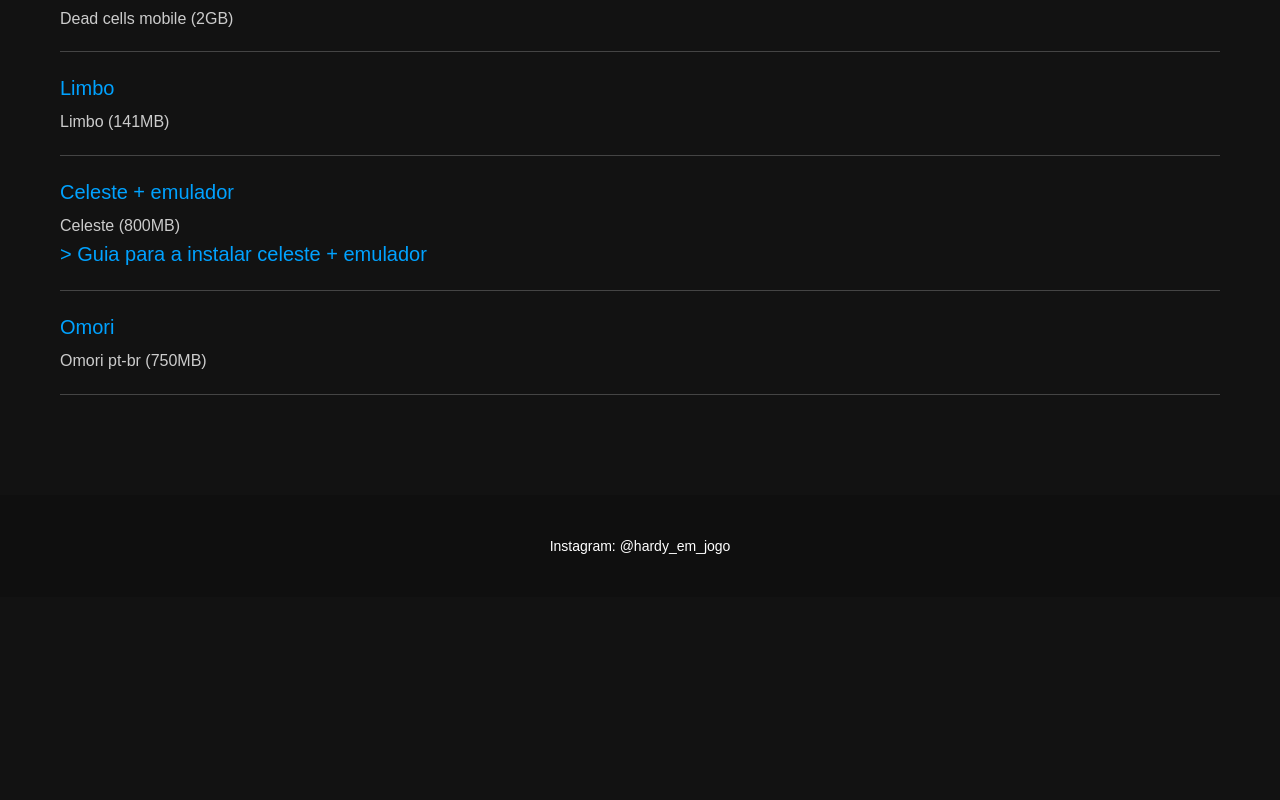
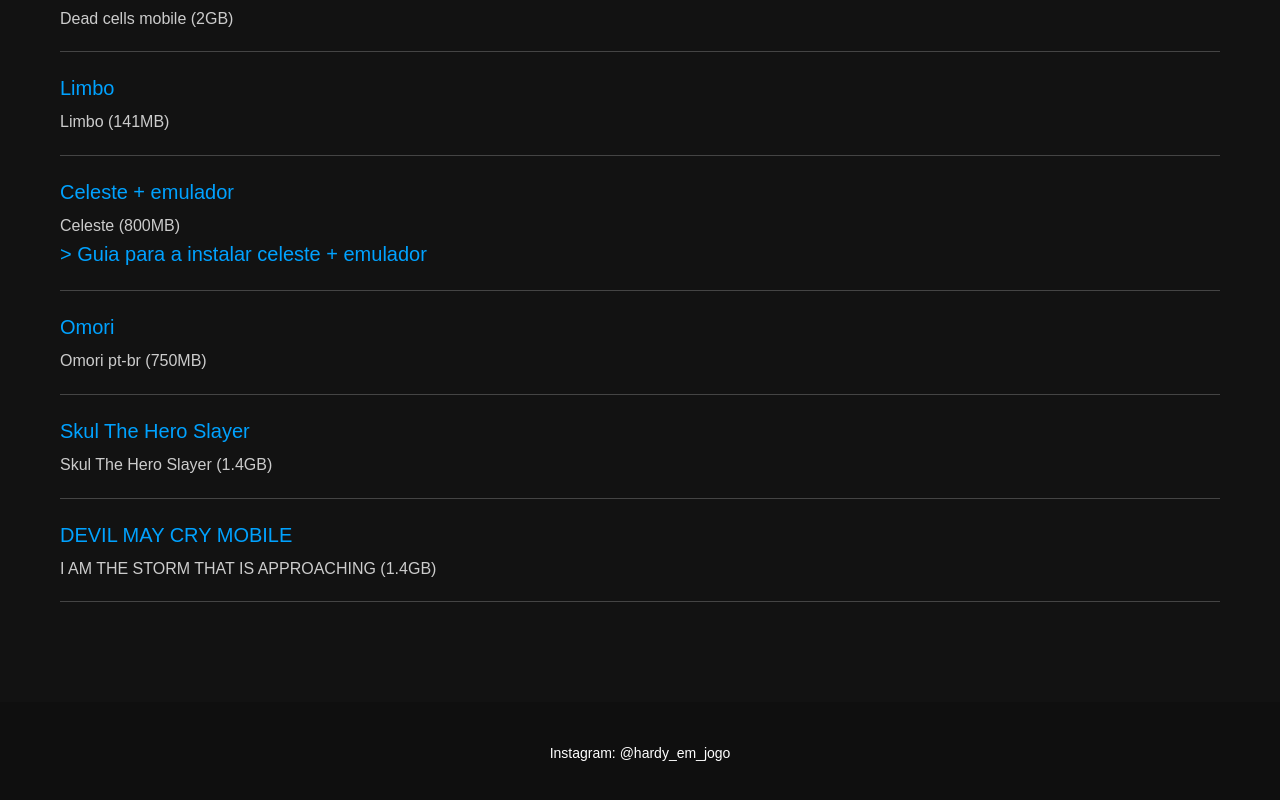
Before and after one commit to zHardyz/em-jogo, a plain HTML site: page links-onedrive.html in a window 1280 px wide. Shown: the part 1207-2007 px from the top of the page. Before the commit the page ends 1804 px from the top, so only its background shows below. Drawn offline with Linux system fonts and the light colour scheme; a web font is replaced by a local one.

Commit message:
mais links

```diff
--- a/links-onedrive.html
+++ b/links-onedrive.html
@@ -103,6 +103,18 @@
                             <p>Omori pt-br (750MB)</p>
                         </div>
                         <hr>
+                        <div class="link-item">
+                            <a href="https://www.mediafire.com/file/3dfn5x8fzfdszfb/skul_the_hero_slayer_v1.0.2.apk/file" target="
+                            _blank">Skul The Hero Slayer</a>
+                            <p>Skul The Hero Slayer (1.4GB)</p>
+                        </div>
+                        <hr>
+                        <div class="link-item">
+                            <a href="https://drive.google.com/file/d/1Juc6-5DdY2Y64-Np6-FXAWP-dmchw42J/view?usp=drive_link" target="
+                            _blank">DEVIL MAY CRY MOBILE</a>
+                            <p>I AM THE STORM THAT IS APPROACHING (1.4GB)</p>
+                        </div>
+                        <hr>
         </section>
     </main>
 
```
Also changed, not shown: index.html (+1 -1 lines), imagens-k500ab84/71uNmR59ThL.jpg (deleted), imagens-k500ab84/825430821730916.jpg (deleted), imagens-k500ab84/hq720.jpg (deleted).
